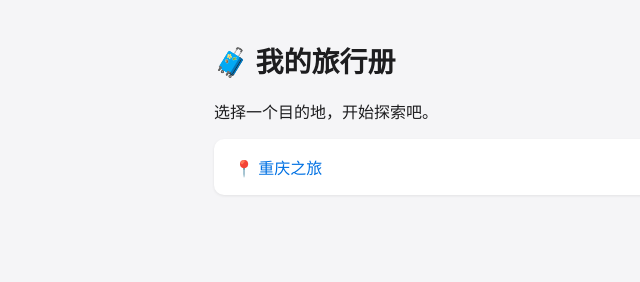
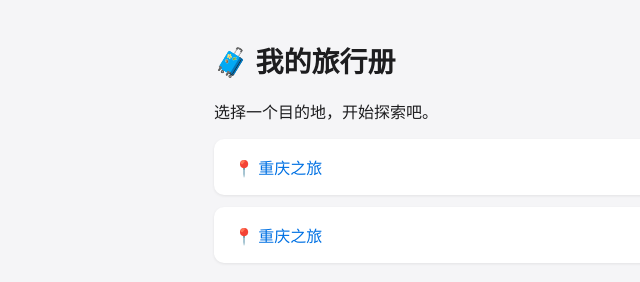
Before and after one commit to SIDIHUANG/sidihuang.github.io, a plain HTML site: page index.html in a window 1280 px wide. Shown: the whole page, without its empty margins (76-716 px from the left). Drawn offline with Linux system fonts and the light colour scheme.

Commit message:
Fix duplicate link for Singapore trip

```diff
--- a/index.html
+++ b/index.html
@@ -37,6 +37,7 @@
 
   <ul class="trip-list">
     <li><a href="/chongqing-trip-book/">📍 重庆之旅</a></li>
+    <li><a href="/singapore-trip-book/">📍 重庆之旅</a></li>
     <!-- 以后新增旅行册，在这里加一行，例如： -->
     <!-- <li><a href="/sichuan-trip-book/">📍 四川之旅</a></li> -->
   </ul>
```
